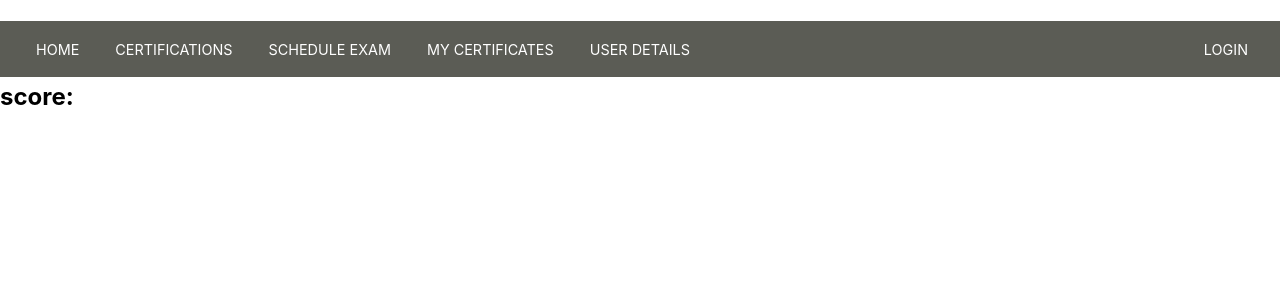
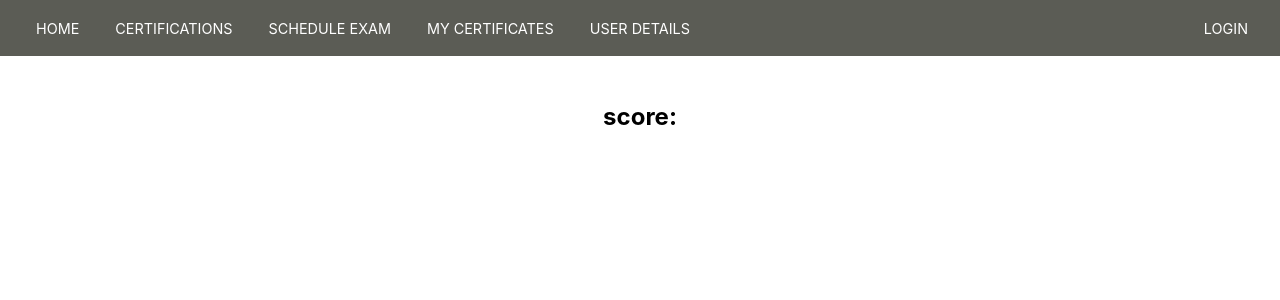
Before and after one commit to ppcbc/certstoreui, a React (Create React App) app: page /finish in a window 1280 px wide. Shown: the top 300 px of the page. Built offline with nearby package versions, Linux system fonts and the light colour scheme.

Commit message:
make space after span

```diff
--- a/src/components/Answer.js
+++ b/src/components/Answer.js
@@ -45,7 +45,7 @@ function Answer({
         color: isSelected || isMouseOver ? "white" : "black"
       }}
     >
-      <span className="make-larger">{number}</span>: {answer}
+      <span className="make-larger">{number}:</span> {answer}
     </div>
   );
 }
--- a/src/components/Finish.js
+++ b/src/components/Finish.js
@@ -1,8 +1,9 @@
 import React from "react";
+import "../css/Finish.css";
 
 function Finish({ score }) {
   return (
-    <div>
+    <div className="finish-container">
       <h1>Finish</h1>
       <h2>score: {score}</h2>
     </div>
--- a/src/components/Question.js
+++ b/src/components/Question.js
@@ -44,7 +44,7 @@ function Question({
       {Exam.question !== "" && (
         <div className="question">
           <p className="questionText">
-            <span className="make-larger">{questionNumber + 1}</span>.{" "}
+            <span className="make-larger">{questionNumber + 1}.</span>{" "}
             {Exam.question}
           </p>
         </div>
--- a/src/css/ExamButton.css
+++ b/src/css/ExamButton.css
@@ -2,7 +2,8 @@
   background-color: var(--color1);
   border: 2px solid var(--color3);
   margin: 2px 10px 2px 10px;
-  padding: 2px 8px 2px 8px;
+  /* padding: 2px 8px 2px 8px; */
+  padding: 2px 0;
   border-radius: 5px;
   display: flex;
   text-align: center;
@@ -14,4 +15,5 @@
   color: white;
   background-color: var(--color7);
   font-weight: 600;
+  width: 60px;
 }
--- a/src/css/Finish.css
+++ b/src/css/Finish.css
@@ -1,5 +1,7 @@
 .finish-container {
   display: flex;
+  flex-direction: column;
   justify-content: center;
   align-items: center;
+  text-align: center;
 }
--- a/src/css/Question.css
+++ b/src/css/Question.css
@@ -48,4 +48,5 @@
 }
 .make-larger {
   font-weight: 500;
+  margin-right: 5px;
 }
```
